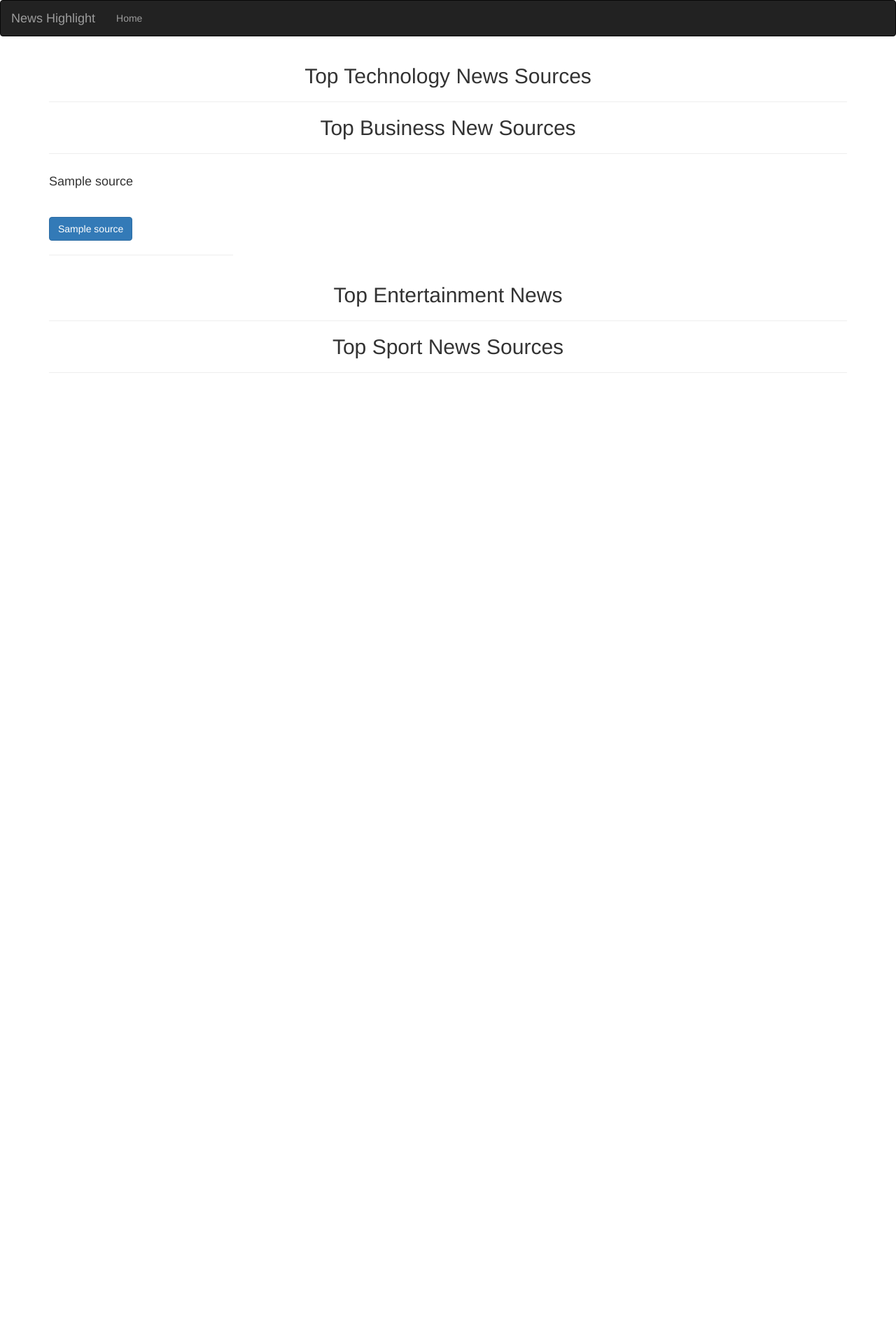
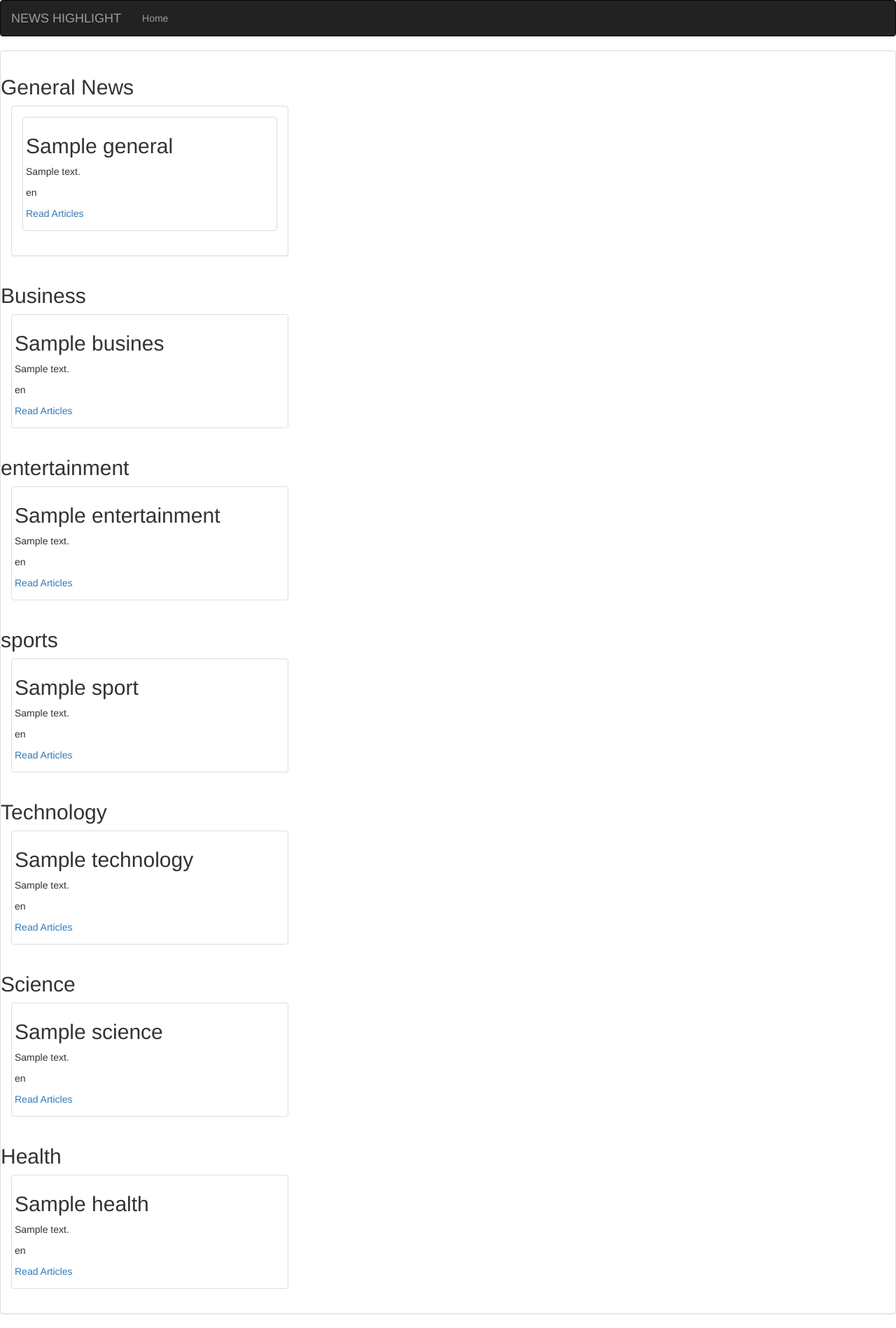
Before and after one commit to Ingabineza12/news, a Flask app: template app/templates/index.html in a window 1280 px wide. Shown: the whole page at 70% size. Before the commit the page ends 533 px from the top, so only its background shows below. Run offline with Flask 2, Linux system fonts and the light colour scheme; the template is opened without the code that fills it: most values are stand-ins (such as "Sample title", 1, 10 or a date in 2020); some libraries are stand-ins or nearby versions.

Commit message:
added some changes on the html files

```diff
--- a/app/templates/base.html
+++ b/app/templates/base.html
@@ -1,4 +1,4 @@
 {% extends 'bootstrap/base.html'%}
-{% block navbar%}
-    {% include 'navbar.html'%}
+{% block navbar %}
+    {% include 'navbar.html' %}
 {% endblock %}
--- a/app/templates/fourOwFour.html
+++ b/app/templates/fourOwFour.html
@@ -1,4 +1,4 @@
 {% extends 'base.html'%}
 {% block content %}
-    <h1>Whoops we can find that page</h1>
+    <h1>Whoops we can find the page you are looking for</h1>
 {% endblock%}
--- a/app/templates/index.html
+++ b/app/templates/index.html
@@ -1,25 +1,132 @@
-{% extends 'base.html' %}
-{% import 'macros.html' as macro %}
+{% extends 'base.html'%}
 
-{% block content%}
-<div class="container" >
 
-    <h2 style="text-align: center"> Top Technology News Sources</h2>
-    <hr>
-    {{macro.displaySourceList(technology_sources)}}
 
-    <h2 style="text-align: center">Top Business New Sources</h2>
-    <hr>
-    {{ macro.displaySourceList(sources)}}
+{% block content %}
+<div class="container-fluid">
+   <div class="row">
+        <div class="panel panel-default">
+            <div class="panel-body">
 
-    <h2 style="text-align: center" >Top Entertainment News</h2>
-    <hr>
-    {{ macro.displaySourceList(entertainment_sources)}}
 
-    <h2 style="text-align: center">Top Sport News Sources</h2>
-    <hr>
-    {{ macro.displaySourceList(sports_sources)}}
+          <div class="row">
+             <h2>General News</h2>
+                {% for general in new_general %}
+                <div class="col-md-4">
+                  <div class="panel panel-default">
+                     <div class="panel-body">
+                  <div class="thumbnail">
+                    <h2> {{ general.name}}</h2>
+                    <p>{{general.description | truncate(80)}}</p>
+                    <p>{{general.language}}</p>
+                    <p><a href="/articles/{{general.id}}">Read Articles</a></p>
+                </div>
+            </div>
+          </div>
+                </div>
+                </div>
+                {% endfor %}
 
-</div>
 
-{% endblock%}
+
+          <div class="row">
+              <h2>Business</h2>
+                 {% for business in new_business %}
+                   <div class="col-md-4">
+                     <div class="thumbnail">
+                       <h2> {{ business.name}}</h2>
+                       <p>{{business.description | truncate(80)}}</p>
+                       <p>{{business.language}}</p>
+                       <p><a href="/articles/{{business.id}}">Read Articles</a></p>
+                     </div>
+                  </div>
+          </div>
+
+            {% endfor %}
+
+
+
+
+
+             <div class="row">
+                 <h2>entertainment</h2>
+                     {% for entertainment in new_entertainment %}
+                     <div class="col-md-4">
+                        <div class="thumbnail">
+                           <h2> {{ entertainment.name}}</h2>
+                              <p>{{entertainment.description | truncate(80)}}</p>
+                              <p>{{entertainment.language}}</p>
+                              <p><a href="/articles/{{entertainment.id}}">Read Articles</a></p>
+                      </div>
+                    </div>
+             </div>
+            {% endfor %}
+
+
+
+          <div class="row">
+                <h2>sports</h2>
+                   {% for sports in new_sports %}
+                      <div class="col-md-4">
+                         <div class="thumbnail">
+                           <h2> {{ sports.name}}</h2>
+                           <p>{{sports.description | truncate(80)}}</p>
+                           <p>{{sports.language}}</p>
+                           <p><a href="/articles/{{new_sports.id}}">Read Articles</a></p>
+                        </div>
+                      </div>
+          </div>
+            {% endfor %}
+
+
+
+          <div class="row">
+             <h2>Technology</h2>
+                   {% for technology in new_tech %}
+                      <div class="col-md-4">
+                        <div class="thumbnail">
+                           <h2> {{ technology.name}}</h2>
+                           <p>{{technology.description | truncate(80)}}</p>
+                           <p>{{technology.language}}</p>
+                           <p><a href="/articles/{{technology.id}}">Read Articles</a></p>
+                        </div>
+                      </div>
+          </div>
+            {% endfor %}
+
+
+
+         <div class="row">
+                <h2>Science</h2>
+                     {% for science in new_science %}
+                       <div class="col-md-4">
+                            <div class="thumbnail">
+                              <h2> {{ science.name}}</h2>
+                              <p>{{science.description | truncate(80)}}</p>
+                              <p>{{science.language}}</p>
+                              <p><a href="/articles/{{science.id}}">Read Articles</a></p>
+                           </div>
+                       </div>
+         </div>
+            {% endfor %}
+
+
+
+             <div class="row">
+                  <h2>Health</h2>
+                        {% for health in new_health %}
+                             <div class="col-md-4">
+                                <div class="thumbnail">
+                                   <h2> {{ health.name}}</h2>
+                                   <p>{{health.description | truncate(80)}}</p>
+                                   <p>{{health.language}}</p>
+                                   <p><a href="/articles/{{health.id}}">Read Articles</a></p>
+                               </div>
+                             </div>
+             </div>
+            {% endfor %}
+
+    </div>
+  </div>
+
+ {% endblock%}
--- a/app/templates/macros.html
+++ b/app/templates/macros.html
@@ -1,4 +1,4 @@
-{% macro displaySourceList(source_list) %}
+<!-- {% macro displaySourceList(source_list) %}
 
 {% for source_row in source_list |batch(4) %}
 
@@ -15,4 +15,4 @@
     {% endfor %}
 </div>
 {% endfor %}
-{% endmacro %}
+{% endmacro %} -->
--- a/app/templates/navbar.html
+++ b/app/templates/navbar.html
@@ -1,22 +1,20 @@
 <div class="navbar navbar-inverse" role="navigation">
         <div class="container-fluid">
             <div class="navbar-header">
+                    <!-- <a class="smooth-scroll" href="/#top">Home |</a> -->
                 <button type="button" class="navbar-toggle" data-toggle="collapse" data-target=".navbar-collapse">
-                <span class="sr-only">Toggle navigaion</span>
+                  <span class="sr-only">Toggle navigation</span>
                   <span class="icon-bar"></span>
                   <span class="icon-bar"></span>
                   <span class="icon-bar"></span>
                 </button>
-            <a class="navbar-brand" href="/">News Highlight</a>
-
-
+                <a class="navbar-brand" href="/"> NEWS HIGHLIGHT </a>
             </div>
             <div class="navbar-collapse collapse">
+
                 <ul class="nav navbar-nav">
                     <li><a href="/">Home</a></li>
-
-            </ul>
-
+                    <!-- <li><a href="#">Search</a></li> -->
             </div>
 
         </div>
```
Also changed, not shown: app/templates/articles.html (+24 -25 lines), app/templates/search.html (added, +32 -0 lines). Lines whose indentation alone changed are shown as unchanged.
